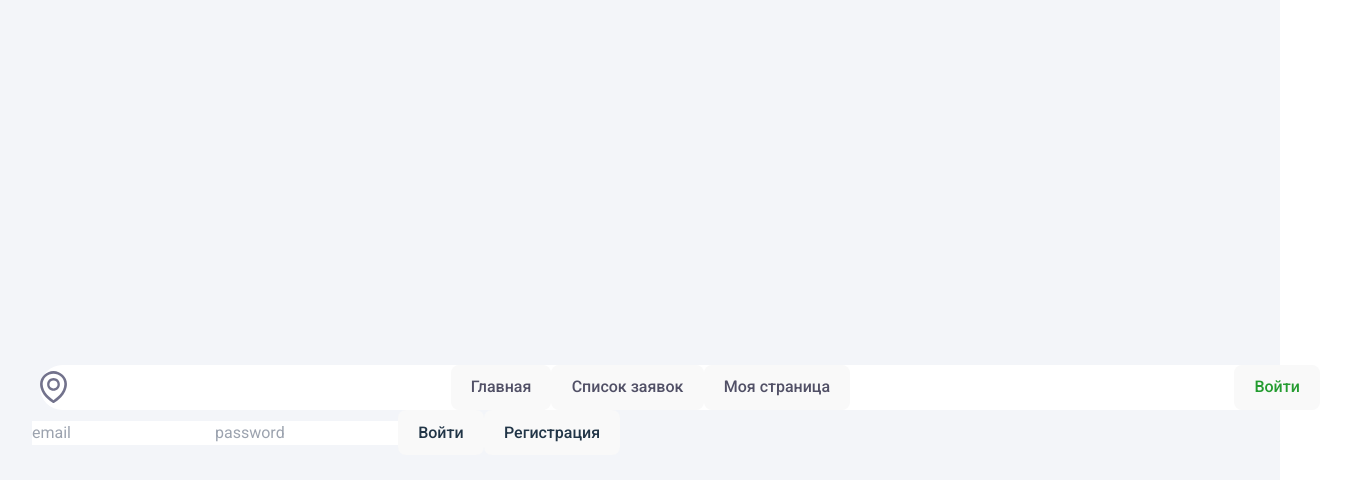
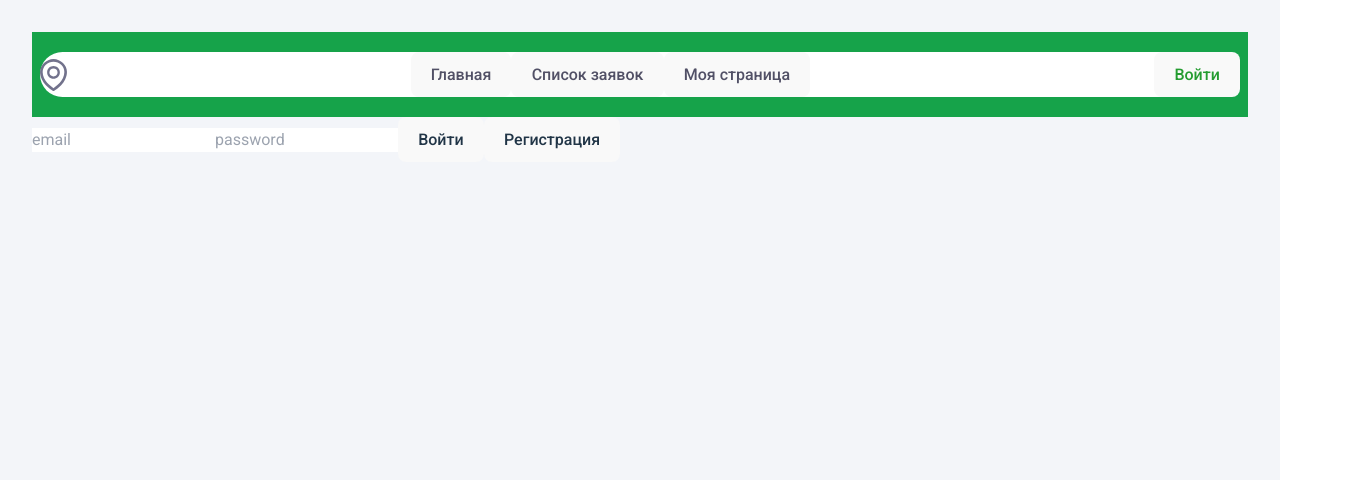
Before and after one commit to Akolenko/Karma, a React (Vite) app in the folder client/: page /login in a window 1280 px wide. Shown: the top 480 px of the page, 1360 px wide, since content can reach past the window. Built offline with nearby package versions, Linux system fonts and the light colour scheme; no server answers.

Commit message:
navbar style

```diff
--- a/client/src/Components/Navbar/Navbar.tsx
+++ b/client/src/Components/Navbar/Navbar.tsx
@@ -6,7 +6,8 @@ const Navbar = (): JSX.Element => {
   const normalLink = 'text-[#515066] hover:text-[#51B85B] transition ease-in-out duration-100'
 
   return (
-    <header className='sticky inset-x-0 top-0 bg-white rounded-full mt-5 ml-2 mr-2 mb5 w-screen'>
+    <header className='sticky inset-x-0 bg-green-600 top-0 pt-5 pl-2 pr-2 pb-5'>
+      <div className="bg-white rounded-full">
         <div className='mx-auto flex items-center justify-between p-4" aria-label="Global'>
           <div>
 
@@ -60,6 +61,7 @@ const Navbar = (): JSX.Element => {
 
           </div>
         </div>
+      </div>
     </header>
   )
 }
--- a/client/src/app/App.tsx
+++ b/client/src/app/App.tsx
@@ -14,7 +14,7 @@ import Navbar from '../components/Navbar/Navbar.tsx';
 
 function App() {
   return (
-    <div>
+    <>
       <Navbar/>
       <Routes>
         <Route path={'/login'} element={<LoginForm/>}/>
@@ -30,8 +30,7 @@ function App() {
         <Route path={"/profile/bid/progress"} element={<ProfileProgressBidPage/>}/>
         <Route path={"/profile/bid/closed"} element={<ProfileClosedBidPage/>}/>
       </Routes>
-
-    </div>
+    </>
   )
 }
 
--- a/client/src/index.css
+++ b/client/src/index.css
@@ -16,8 +16,10 @@
 
 body {
   margin: 0;
-  display: flex;
-  place-items: center;
+  padding: 0;
+  /* display: flex;
+  place-items: center; */
+  width: 100vw;
   min-width: 320px;
   min-height: 100vh;
   background: rgb(243,245,249);
```
Also changed, not shown: 2 other files (tests, documents, lock files or other folders). Lines whose indentation alone changed are shown as unchanged.
